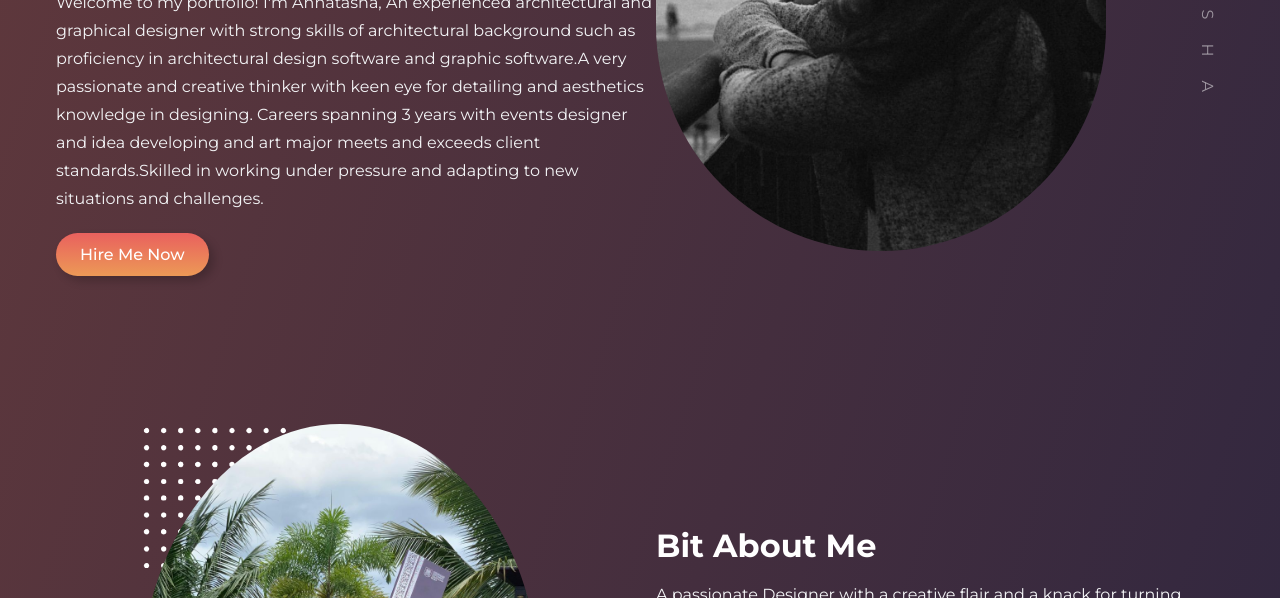
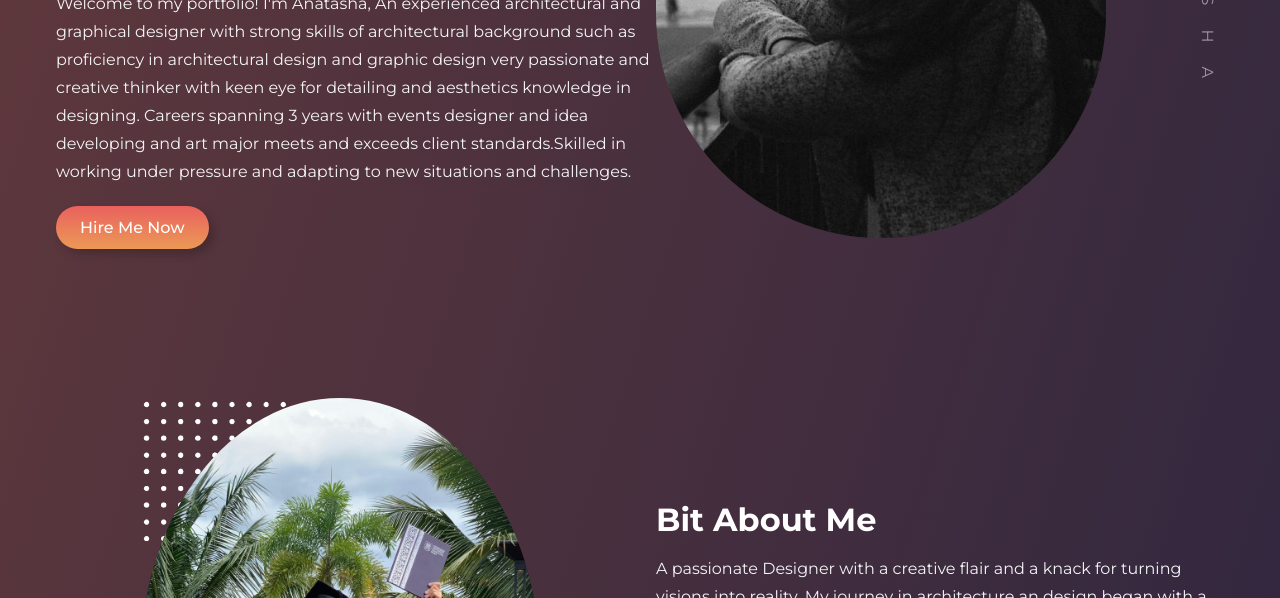
Before and after one commit to anatasha97/profile, a plain HTML site: page index.html in a window 1280 px wide. Shown: the part 502-1100 px from the top of the page. Drawn offline with nearby package versions, Linux system fonts and the light colour scheme.

Commit message:
Update index.html

```diff
--- a/index.html
+++ b/index.html
@@ -37,8 +37,8 @@
           <h1>Anatasha<br />Architect &<br />Designer</h1>
         </div>
         <p class="section__description">
-          Welcome to my  portfolio! I'm Annatasha, An experienced architectural and graphical designer with strong skills of architectural background such as proficiency in architectural design
-          software and graphic software.A very passionate and creative thinker with keen eye for detailing and aesthetics knowledge in designing.
+          Welcome to my  portfolio! I'm Anatasha, An experienced architectural and graphical designer with strong skills of architectural background such as proficiency in architectural design
+           and graphic design very passionate and creative thinker with keen eye for detailing and aesthetics knowledge in designing.
           Careers spanning 3 years with events designer and idea developing and art major meets and exceeds client standards.Skilled in working
           under pressure and adapting to new situations and challenges.
         </p>
```
